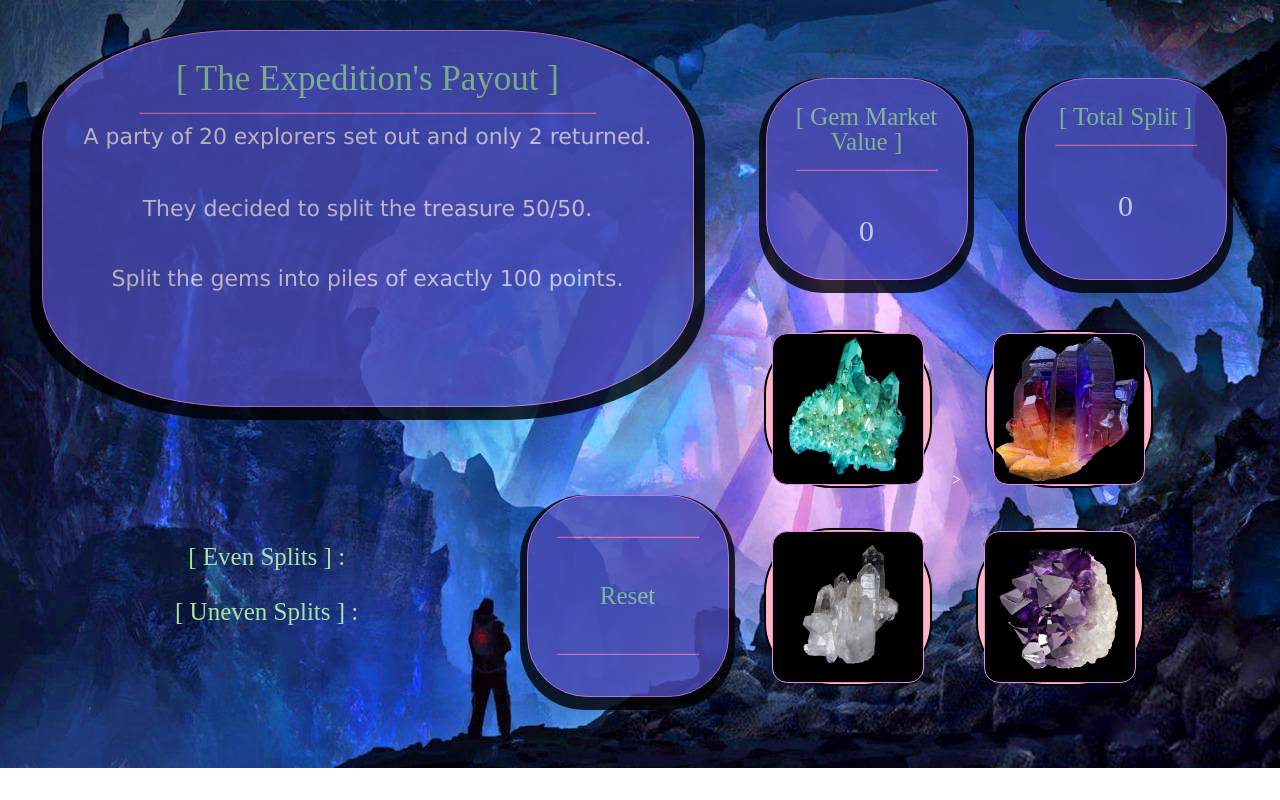
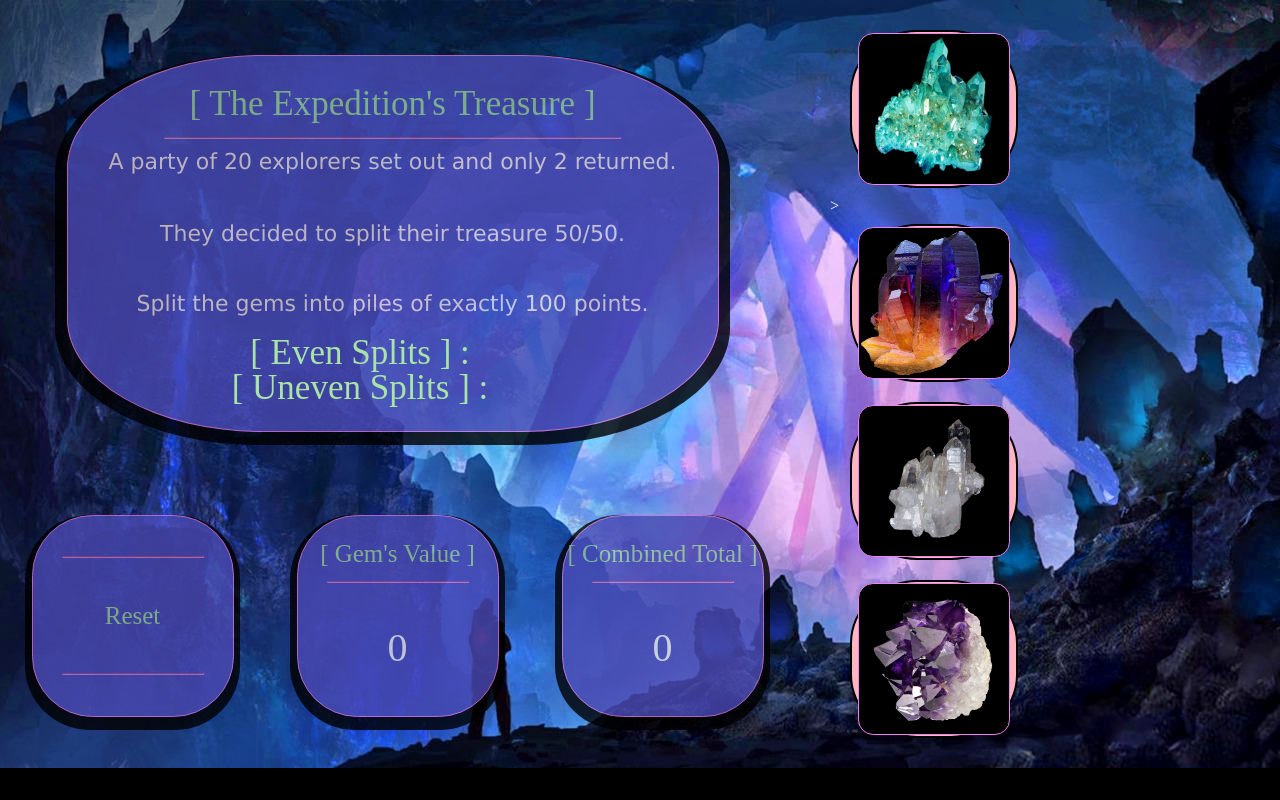
Before and after one commit to DerekM84/unit-4-game, a plain HTML site: page index.html in a window 1280 px wide. Drawn offline with nearby package versions, Linux system fonts and the light colour scheme.

Commit message:
Finished CSS and Javascript is debugged and slightly refactored.

```diff
--- a/assets/css/style.css
+++ b/assets/css/style.css
@@ -1,4 +1,5 @@
 body {
+    background-color:black;
     background-image: url(../images/cave-image.jpg);
     background-repeat:no-repeat;
     color:white;
@@ -7,21 +8,29 @@ body {
 }
 
 .header-container {
+    position:relative;
+    display:block;
+    margin-top: 30px;
+    margin: 55px;
+    margin-bottom: 15px;
+    width: 675px;
+
+}
+
+.boxes-container {
     display:inline-flex;
-    margin-top: 30px;
-    margin: 30px;
-    margin-bottom: 15px;
-    width:675px;
+    position:relative;
+    top:-40px;
 
 }
 .gem-container {
     position: fixed;
     display: inline-block;
     z-index: 10;
-    right: -40px;
-    top: 310px;
-    width: 45%;
-    height: 250px;
+    left: 830px;
+    top: 20px;
+    width: 200px;;
+    height: 180px;
 }
 .gem {
     border-radius: 40%;
@@ -29,8 +38,8 @@ body {
     border: 2px solid black;
 
     margin: 20px;
-    margin-top:20px;
-    margin-bottom:20px;
+    margin-top:10px;
+    margin-bottom:10px;
 }
 .gem img {
     display: block;
@@ -92,8 +101,7 @@ hr {
 .score-container{
     display:inline-flex;
     position:relative;
-    top:40px;
-    margin: 20px;
+    margin: 25px;
 }
 .score-double-wrap{
     background-color: black;
@@ -128,15 +136,11 @@ hr {
 .score-wrap h3 {
     position:relative;
     top:25px;
+    font-size:40px;
 }
 .total-score {
     position:relative;
     top:25px;
-}
-
-.clear {
-    position:relative;
-    left: 500px;
 }
 
 .clear .score-wrap:hover {
@@ -145,20 +149,23 @@ hr {
 }
 
 .tally {
-    position:fixed;
+    position:relative;
     text-align: center;
-    top:540px;
-    left: 175px;
-    font-size: 25px;
+    width: 550px;
+    top:-125px;
+    left: 85px;
+    font-size: 35px;
     color: rgb(168, 228, 168);
 }
+
 .tally span {
-    font-size: 30px;
+    font-size: 35px;
     color: lavenderblush;
+
 }
-@media screen and (min-width: 1425px) {
+/* @media screen and (min-width: 1425px) {
 
     body {
     display:none;
     }
-}
+} */
--- a/assets/javascript/game.js
+++ b/assets/javascript/game.js
@@ -1,7 +1,7 @@
 console.log("game.js linked");
 
 $(document).ready(function() {
-console.log("document ready");
+    console.log("document ready function");
 
 
 var wins = 0;
@@ -10,25 +10,42 @@ var totalScore = 0;
 
 function reset() {
     totalScore=0;
+    $(".net-worth").empty();
+    $(".gem-value").empty();
 }
-// Clicking any button will add the data-value to the total score
-$(".gem button").on("hover", function() {
+// Reset variables and clear numbers from boxes
+
+$(".reset-button").on("click", function() {
+        console.log("reset clicked");
+    reset();
+} );
+
+// Display gem value while hovering over one, and no value while not hovering.
+
+$(".gem").on("mouseenter", function() {
     var gemValue = parseInt($(this).attr("data-value"));
-    console.log(gemValue);
+        console.log("Hovering over a gem worth " + gemValue);
     $(".gem-value").empty();
     $(".gem-value").append(gemValue);
+});
+
+$(".gem").on("mouseleave", function() {
+    $(".gem-value").empty();
 })
+
+// Clicking any button will add the unique data-value to the total score and check to see if 100 has been reached yet
 
 $(".gem").on("click", function() {
     console.log("clicked a button worth " + $(this).attr("data-value"));
     totalScore = totalScore + parseInt($(this).attr("data-value"));
-    console.log(totalScore);
+        console.log(totalScore);
+
     $(".net-worth").empty();
     $(".net-worth").append(totalScore);
 
-    console.log(typeof totalScore);
+        console.log("totalScore is a " + typeof totalScore);
+
     if (totalScore === 100) {
-
         wins++;
         $(".net-worth").empty();
         $(".wins").empty();
@@ -42,16 +59,6 @@ $(".gem").on("click", function() {
         $(".losses").empty();
         $(".losses").append(losses);
         reset();
-
     }
-
-} );
-
-
-$(".reset-button").on("click", function() {
-console.log("reset clicked");
-totalScore = 0;
-
-} );
-
 });
+});
--- a/index.html
+++ b/index.html
@@ -16,13 +16,13 @@
     <div class="header-container">
         <div class="double-wrap">
             <div class="wrap">
-                <h1> [ The Expedition's Payout ]</h1>
+                <h1> [ The Expedition's Treasure ]</h1>
 
                 <p> A party of 20 explorers set out and only 2 returned.</p>
                 <br>
                 <hr>
                 <br>
-                <p> They decided to split the treasure 50/50.</p>
+                <p> They decided to split their treasure 50/50.</p>
                 <br>
                 <br>
                 <br>
@@ -30,10 +30,32 @@
             </div>
         </div>
     </div>
+    <div class="tally">
+        <p>
+            [ Even Splits ] : <span class="wins"></span>
+        </p>
+
+        <p>
+            [ Uneven Splits ] : <span class="losses"></span>
+        </p>
+    </div>
+    <div class="boxes-container">
+        <div class="score-container reset-button clear">
+            <div class="score-double-wrap">
+                <div class="score-wrap">
+
+                    <hr>
+                    <br>
+                    <h2>Reset</h2>
+                    <br>
+                    <hr>
+                </div>
+            </div>
+        </div>
         <div class="score-container">
             <div class="score-double-wrap">
                 <div class="score-wrap">
-                <h2>[ Gem Market Value ]</h2>
+                    <h2>[ Gem's Value ]</h2>
                     <hr>
                     <br>
                     <h3 class="total-score gem-value">0</h3>
@@ -43,10 +65,11 @@
         <div class="score-container">
             <div class="score-double-wrap">
                 <div class="score-wrap">
-                <h2>[ Total Split ]</h2>
+                    <h2>[ Combined Total ]</h2>
                     <hr>
                     <br>
                     <h3 class="total-score net-worth">0</h3>
+                </div>
             </div>
         </div>
     </div>
@@ -57,28 +80,7 @@
         <button class="gem button" data-value=13><img src="./assets/images/amethyst.png" alt="Purple gem"></button>
     </div>
 
-    <div class="score-container clear">
-        <div class="score-double-wrap">
-            <div class="score-wrap">
 
-                <hr>
-                <br>
-                <h2 class="reset-button">Reset</h2>
-                <br>
-                <hr>
-            </div>
-        </div>
-    </div>
-
-    <div class="tally">
-        <h1>
-            [ Even Splits ] : <span class="wins"></span>
-        </h1>
-        <br>
-        <h1>
-            [ Uneven Splits ] : <span class="losses"></span>
-        </h1>
-    </div>
 
 
 
```
Lines whose indentation alone changed are shown as unchanged.
